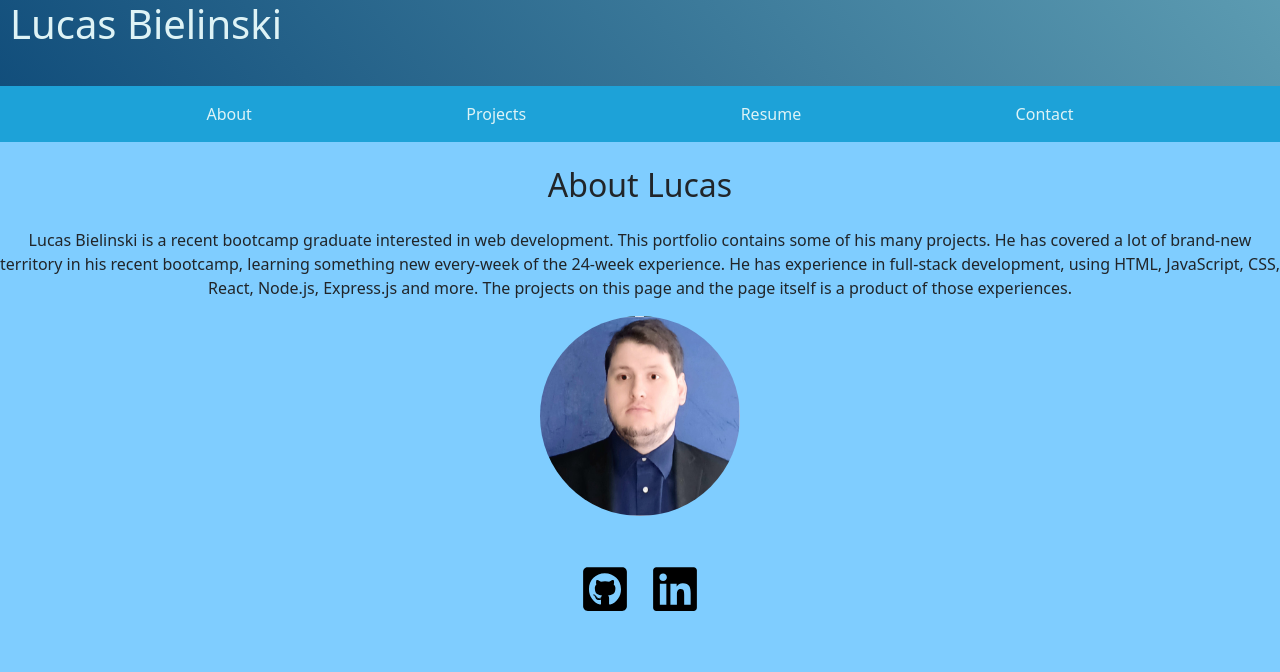
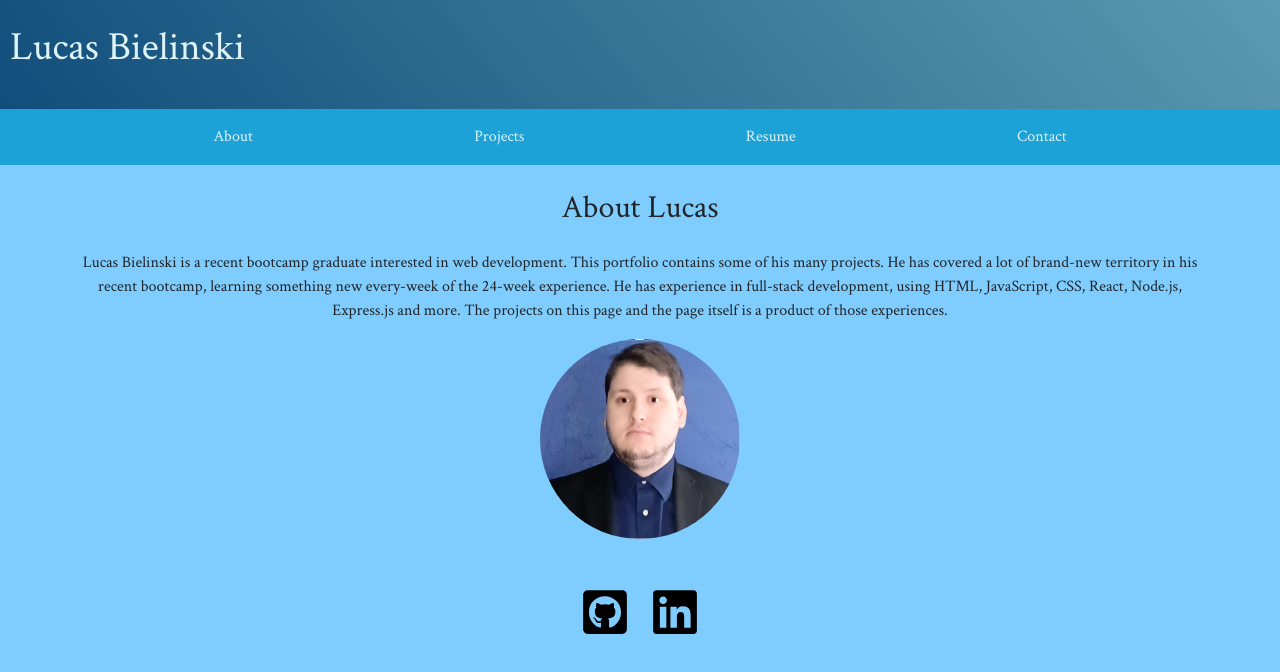
Before and after one commit to LucasBielinski/newportfolio, a React (Create React App) app: page / in a window 1280 px wide. Shown: the top 672 px of the page. Built offline with nearby package versions, Linux system fonts and the light colour scheme; no server answers.

Commit message:
fixed fonts changed margins

```diff
--- a/public/index.html
+++ b/public/index.html
@@ -24,6 +24,13 @@
       work correctly both with client-side routing and a non-root public URL.
       Learn how to configure a non-root public URL by running `npm run build`.
     -->
+    <link rel="preconnect" href="https://fonts.googleapis.com" />
+    <link rel="preconnect" href="https://fonts.gstatic.com" crossorigin />
+    <link
+      href="https://fonts.googleapis.com/css2?family=Crimson+Text:ital,wght@0,400;0,600;0,700;1,400;1,600;1,700&display=swap"
+      rel="stylesheet"
+    />
+
     <title>Lucas Bielinski</title>
   </head>
   <body>
--- a/src/components/styles/about.css
+++ b/src/components/styles/about.css
@@ -3,3 +3,7 @@
   height: 200px;
   border-radius: 50%;
 }
+
+body {
+  font-family: "Crimson Text", serif;
+}
--- a/src/components/styles/header.css
+++ b/src/components/styles/header.css
@@ -1,8 +1,10 @@
 header h1 {
   margin-left: 10px;
+  margin-top: 8px;
   color: #def3f6;
 }
 header {
+  padding-top: 15px;
   background: linear-gradient(50deg, #7fcdff, #064273, #76b6c4);
   background-size: 300% 300%;
   animation: animate 20s ease infinite;
--- a/src/pages/About.js
+++ b/src/pages/About.js
@@ -6,8 +6,8 @@ import "../components/styles/about.css";
 export default function About() {
   return (
     <div>
-      <h2 className="text-center mt-4">About Lucas</h2>
-      <p className="text-center mt-4">
+      <h2 className="abouth text-center mt-4">About Lucas</h2>
+      <p className="aboutp container text-center mt-4">
         Lucas Bielinski is a recent bootcamp graduate interested in web
         development. This portfolio contains some of his many projects. He has
         covered a lot of brand-new territory in his recent bootcamp, learning
```
